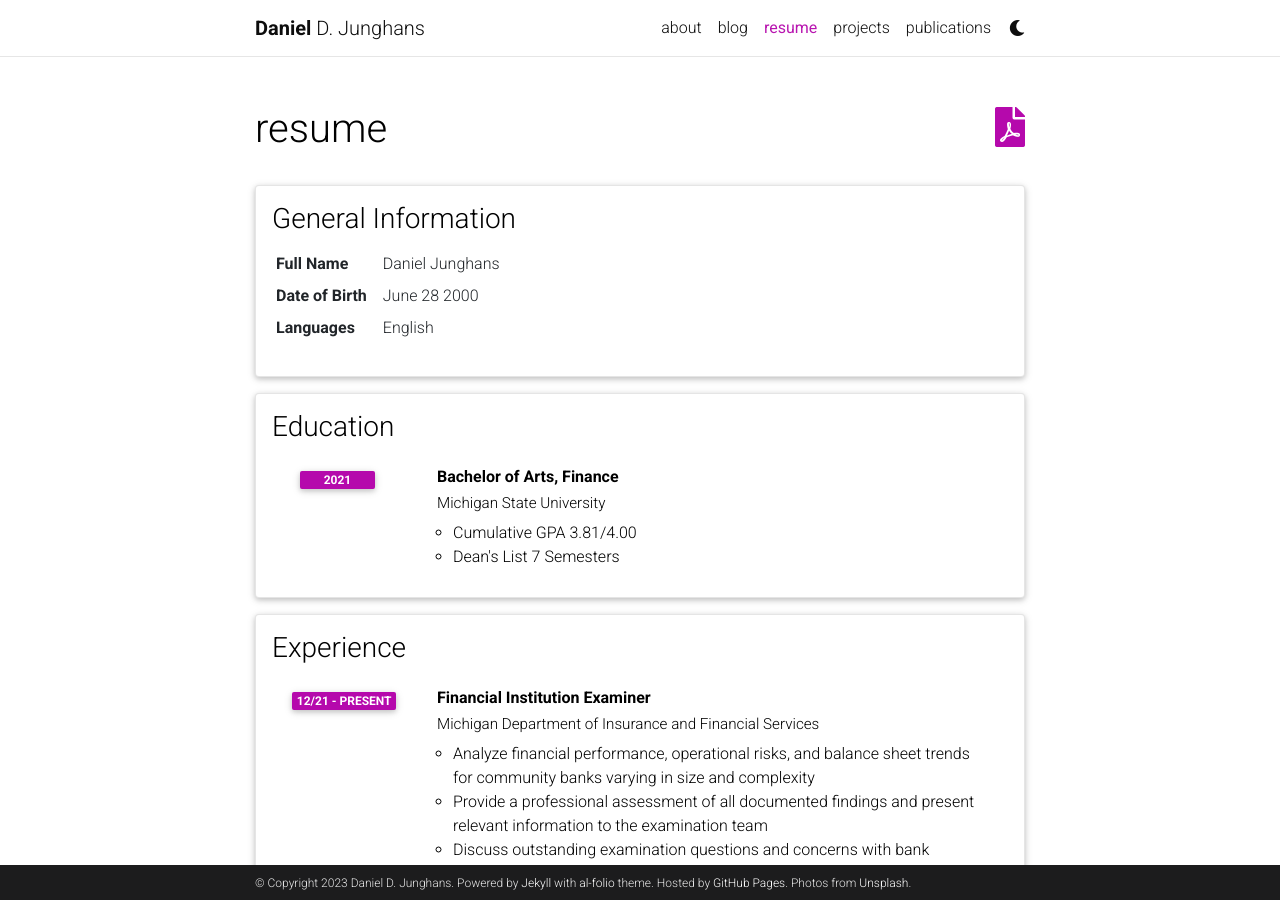
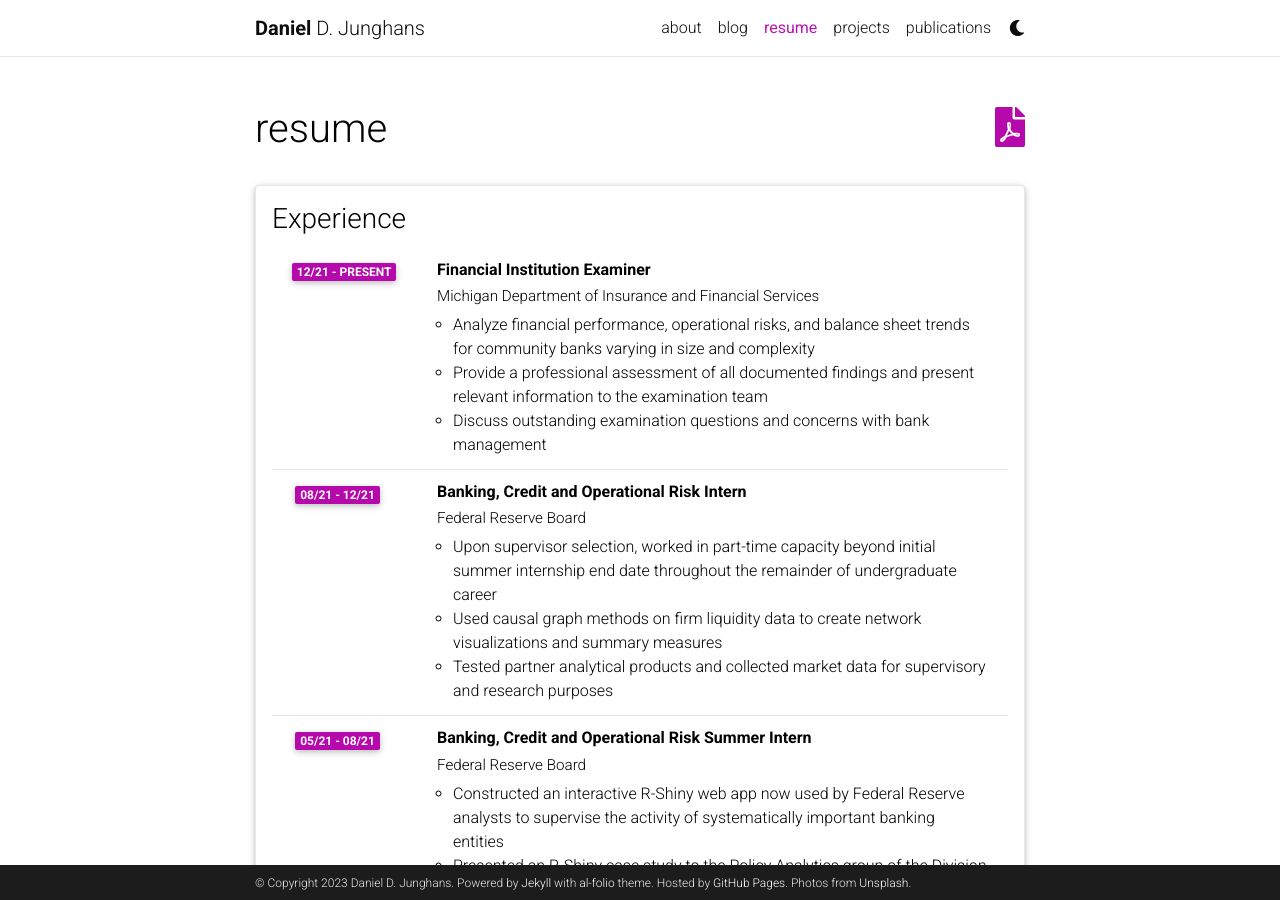
Before and after one commit to DanielJunghans/danieljunghans.github.io, a Jekyll site: the page built from _pages/cv.md, in a window 1280 px wide and 900 px high. Built offline with Jekyll 4.4.1, drawn with Linux system fonts in a browser that asks for light colours; full-size pictures stand in for the smaller copies a plugin makes; comment, search, counter and statistics services are not loaded; a style sheet for code colours, icons or effects is not loaded; some of the changed text lies outside the part shown.

Commit message:
cosmetic update

```diff
--- a/_data/cv.yml
+++ b/_data/cv.yml
@@ -1,22 +1,4 @@
-- title: General Information
-  type: map
-  contents:
-    - name: Full Name
-      value: Daniel Junghans
-    - name: Date of Birth
-      value:  June 28 2000
-    - name: Languages
-      value: English
 
-- title: Education
-  type: time_table
-  contents:
-    - title: Bachelor of Arts, Finance
-      institution: Michigan State University
-      year: 2021
-      description:
-        - Cumulative GPA 3.81/4.00
-        - Dean's List 7 Semesters
 
 
 - title: Experience
@@ -71,16 +53,20 @@
         - Presented my research at the Mid-Michigan Symposium for Undergraduate Research (MID-SURE) at the end of my summer research experience in 2019
 
 
-
-
-
-
-
+- title: Education
+  type: time_table
+  contents:
+    - title: Bachelor of Arts, Finance
+      institution: Michigan State University
+      year: 2021
+      description:
+        - Cumulative GPA 3.81/4.00
+        - Dean's List 7 Semesters
 
 - title: Pulbications & Presentations
-  type: nested_list
+  type: list
   contents:
-    - title: Austin J. Ferguson, Jose Guadalupe Hernandez, Daniel Junghans, Alexander Lalejini, Emily Dolson, and Charles Ofria. “Characterizing the Effects of Random Subsampling on Lexicase Selection.” In Banzhaf W., Goodman E., Sheneman L., Trujillo L., Worzel B. (eds) Genetic Programming Theory and Practice XVII (2020).
+    - Austin J. Ferguson, Jose Guadalupe Hernandez, Daniel Junghans, Alexander Lalejini, Emily Dolson, and Charles Ofria. “Characterizing the Effects of Random Subsampling on Lexicase Selection.” In Banzhaf W., Goodman E., Sheneman L., Trujillo L., Worzel B. (eds) Genetic Programming Theory and Practice XVII (2020).
 
 
 - title: Activities & Skills
```
Also changed, not shown: _projects/1_project.md (+1 -1 lines), _projects/3_project.md (+1 -1 lines), assets/img/SIA.jpg (deleted), assets/img/SIA3.jpg (added), assets/img/graph4_2.jpg (added), assets/img/graph4_3.jpg (added).
